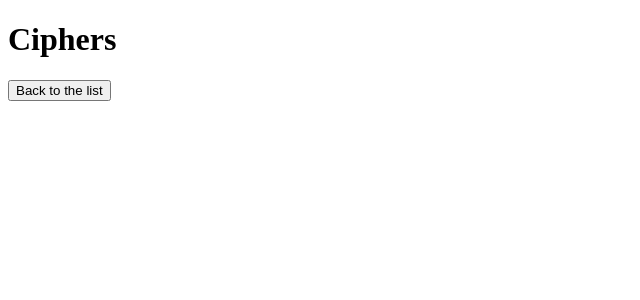
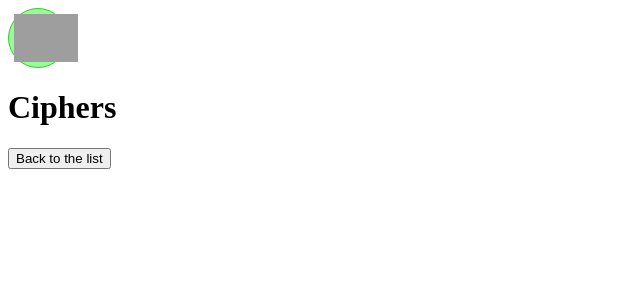
Before and after one commit to aoloe/js-game-cipher, a PHP site: page / in a window 1280 px wide. Shown: the top 300 px of the page, without its empty margins (0-640 px from the left). Run offline with PHP 8.4, Linux system fonts and the light colour scheme; some libraries are stand-ins or nearby versions; grey boxes are pictures that could not be loaded.

Commit message:
add the banner

```diff
--- a/css/cipher.css
+++ b/css/cipher.css
@@ -10,6 +10,8 @@ header a.logo {
 }
 header a.logo.round {
   border-radius:50px;
+  border: limegreen solid 1px;
+  background-color: palegreen;
 }
 
 header a.logo img {
--- a/index.html
+++ b/index.html
@@ -9,6 +9,16 @@
   </head>
   <body>
     <div class="" id="app">
+      <header>
+        <a href="../" class="logo round" title="Back to the games list">
+        <img src="../images/games-200.png" class="icon">
+        </a>
+        <!--
+        <a-link href="list" class="logo square">
+        <img src="../images/cipher-2.png" class="icon">
+        </a-link>
+        -->
+      </header>
       <h1>Ciphers</h1>
       <p v-if="mode !== 'list'"><button v-on:click="go('list', {'cipher_id': null})">Back to the list</button></p>
       <player v-if="mode === 'play'" :cipher_id="cipher_id">
```
